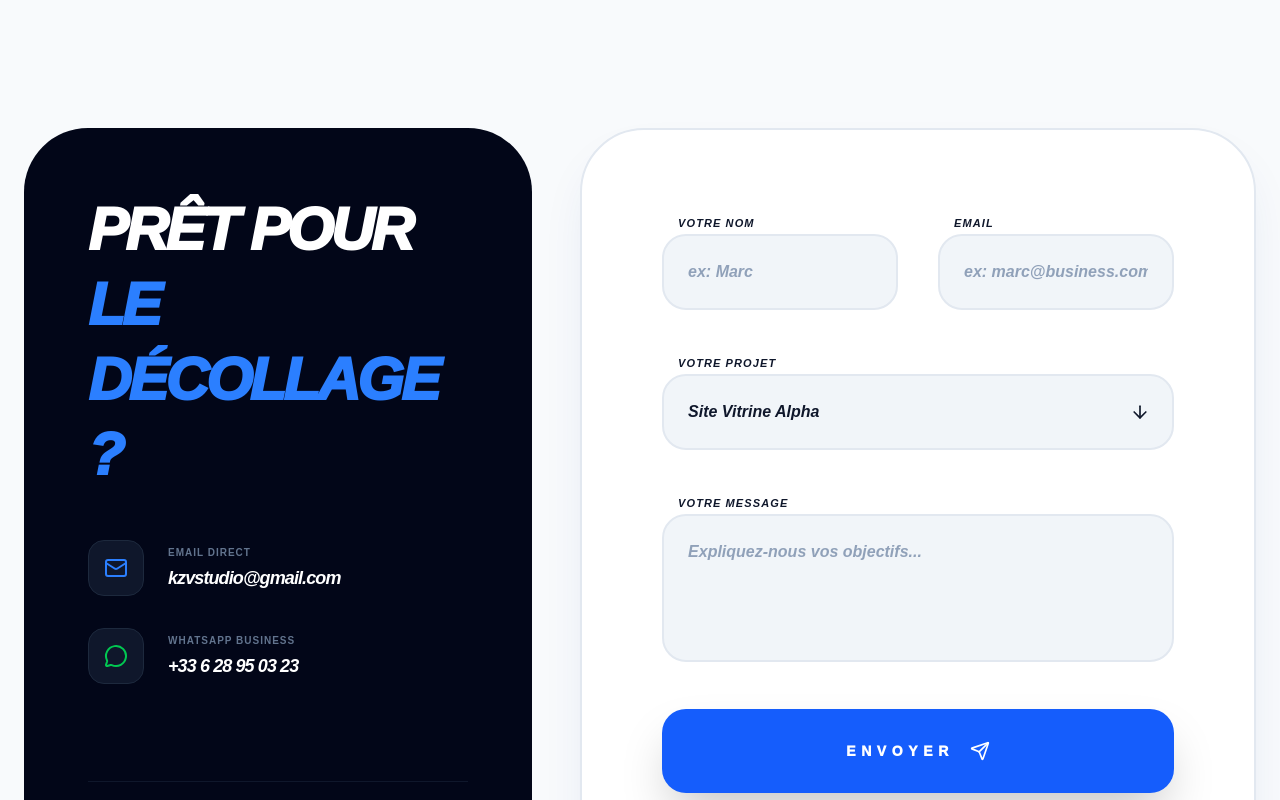
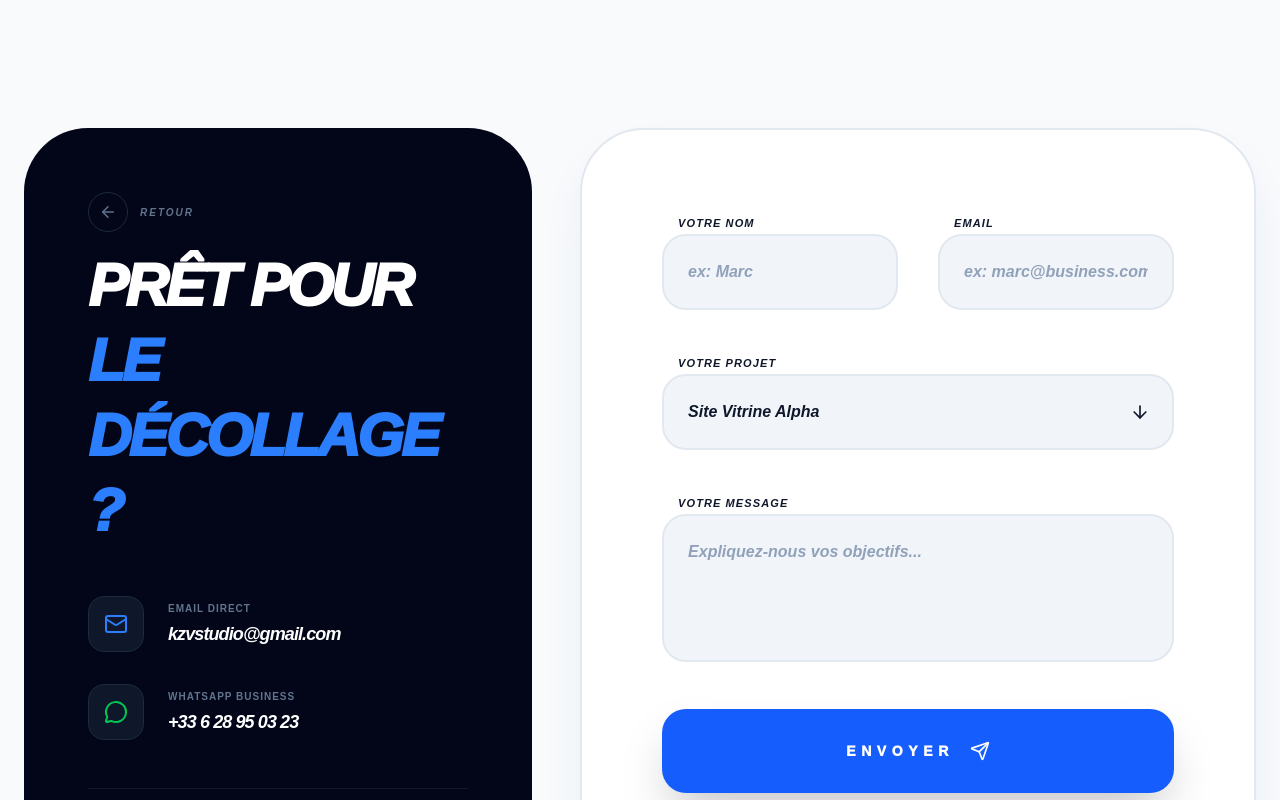
Before and after one commit to KenZzTV/KenzoSite, a Next.js app in the folder my-app/: page /contact in a window 1280 px wide. Shown: the top 800 px of the page. Built offline with nearby package versions, Linux system fonts and the light colour scheme; no server answers.

Commit message:
réglage des boutons de navigation

```diff
--- a/my-app/app/contact/page.tsx
+++ b/my-app/app/contact/page.tsx
@@ -7,28 +7,24 @@ import {
   Send,
   ShieldCheck,
   ArrowRight,
-  CheckCircle2 // Ajouté pour le succès
+  CheckCircle2,
+  ArrowLeft
 } from 'lucide-react';
 import { motion } from 'framer-motion';
 import { useState } from 'react';
+import Link from 'next/link';
 import { sendEmail } from './actions';
 
 export default function ContactPage() {
   const [status, setStatus] = useState<'idle' | 'sending' | 'success' | 'error'>('idle');
 
-  // La fonction doit être ici pour accéder à setStatus
   async function handleSubmit(formData: FormData) {
-    e.preventDefault();
+    setStatus('sending');
+    const result = await sendEmail(formData);
 
-    setStatus('sending');
-    try {
-      const result = await sendEmail(formData);
-      if (result.success) {
-        setStatus('success');
-      } else {
-        setStatus('error');
-      }
-    } catch (err) {
+    if (result.success) {
+      setStatus('success');
+    } else {
       setStatus('error');
     }
   }
@@ -39,9 +35,23 @@ export default function ContactPage() {
 
         <div className="flex flex-col lg:flex-row gap-12 items-stretch min-h-[700px]">
 
-          {/* COLONNE GAUCHE */}
+          {/* COLONNE GAUCHE : NOIRE */}
           <div className="lg:w-1/2 bg-slate-950 rounded-[4rem] p-12 md:p-16 text-white flex flex-col justify-between shadow-3xl">
             <div className="space-y-12">
+
+              {/* BOUTON RETOUR À L'ACCUEIL */}
+              <Link
+                href="/"
+                className="inline-flex items-center gap-3 text-slate-500 hover:text-blue-500 transition-all group mb-4"
+              >
+                <div className="w-10 h-10 rounded-full border border-slate-800 flex items-center justify-center group-hover:border-blue-500 transition-all">
+                  <ArrowLeft size={18} className="group-hover:-translate-x-1 transition-transform" />
+                </div>
+                <span className="text-[10px] font-black uppercase tracking-[0.2em] italic">
+                  Retour
+                </span>
+              </Link>
+
               <h1 className="text-5xl md:text-6xl font-[1000] uppercase italic tracking-tighter leading-tight">
                 Prêt pour <br/><span className="text-blue-500">le décollage ?</span>
               </h1>
@@ -78,7 +88,7 @@ export default function ContactPage() {
             </div>
           </div>
 
-          {/* COLONNE DROITE */}
+          {/* COLONNE DROITE : FORMULAIRE */}
           <div className="lg:w-2/3 bg-white rounded-[4rem] p-10 md:p-20 shadow-2xl shadow-blue-900/10 border-2 border-slate-200">
             {status === 'success' ? (
               <motion.div
@@ -140,7 +150,9 @@ export default function ContactPage() {
                 </button>
 
                 {status === 'error' && (
-                  <p className="text-red-500 text-center font-bold italic text-xs uppercase">Oups ! Une erreur est survenue lors de l'envoi.</p>
+                  <p className="text-red-500 text-center font-bold italic text-xs uppercase animate-pulse">
+                    Oups ! Vérifie ta connexion ou ta clé API Resend.
+                  </p>
                 )}
 
                 <div className="flex items-center gap-4 text-slate-500 font-bold text-[10px] uppercase tracking-widest pt-8 border-t border-slate-100">
--- a/my-app/app/page.tsx
+++ b/my-app/app/page.tsx
@@ -139,9 +139,11 @@ export default function HomePage() {
                     Nous créons des sites web sur-mesure, rapides et sécurisés, sans que vous ayez à lever le petit doigt. Pas de frais cachés, juste un site qui performe et vous appartient à 100%.
                 </p>
                 <div className="flex flex-col gap-6 items-start lg:items-end">
-                    <button className="bg-blue-600 text-white px-12 py-8 rounded-[2.5rem] font-[1000] uppercase text-sm tracking-[0.3em] shadow-2xl hover:scale-105 transition-all flex items-center gap-4 group">
-                        Démarrer l&apos;audit <ArrowRight size={24} className="group-hover:translate-x-2 transition-transform" />
-                    </button>
+                    <Link href="/contact?type=audit">
+                      <button className="bg-blue-600 text-white px-12 py-8 rounded-[2.5rem] font-[1000] uppercase text-sm tracking-[0.3em] shadow-2xl hover:scale-105 transition-all flex items-center gap-4 group">
+                        Démarrer l'audit
+                      </button>
+                    </Link>
                     <div className="flex items-center gap-4 text-slate-400 font-black text-[9px] uppercase tracking-[0.2em]">
                         <CheckCircle2 size={14} className="text-green-500" /> Propriété totale du code
                         <CheckCircle2 size={14} className="text-green-500" /> Zéro frais mensuels cachés
```
